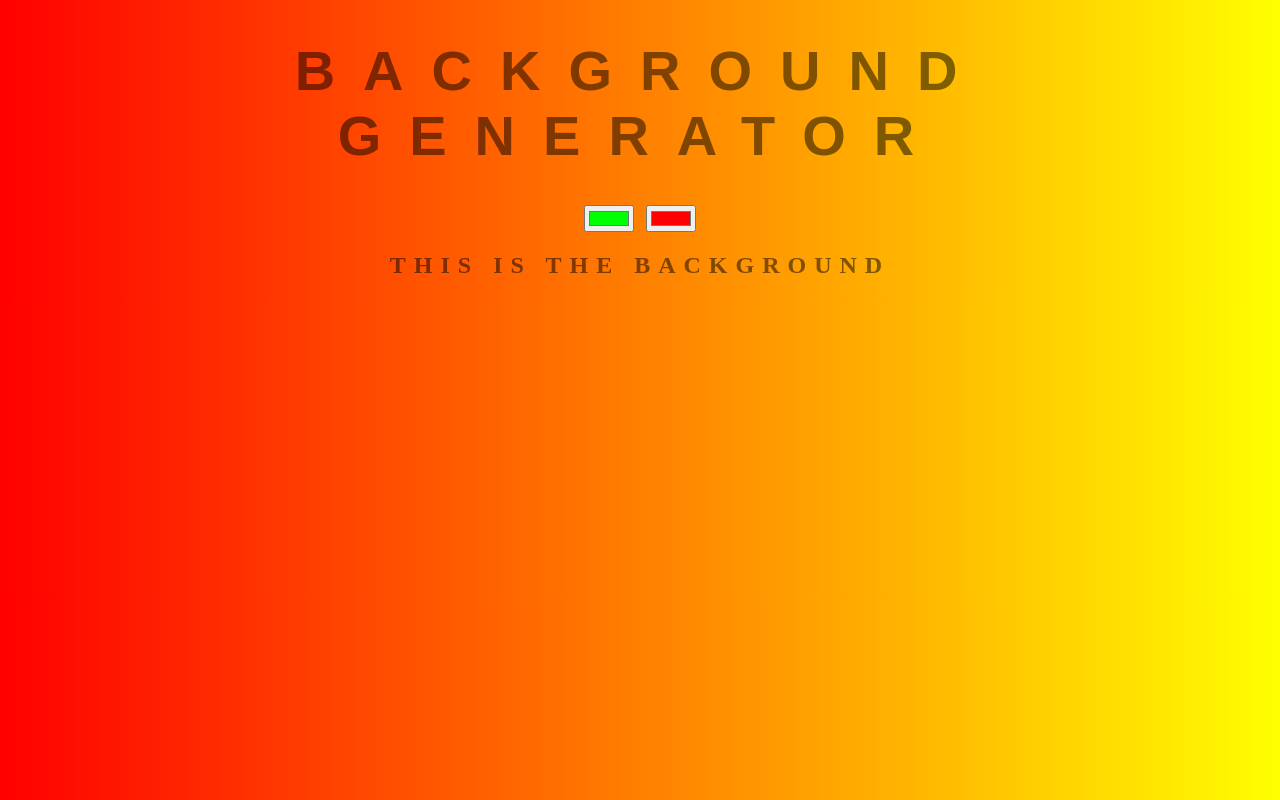
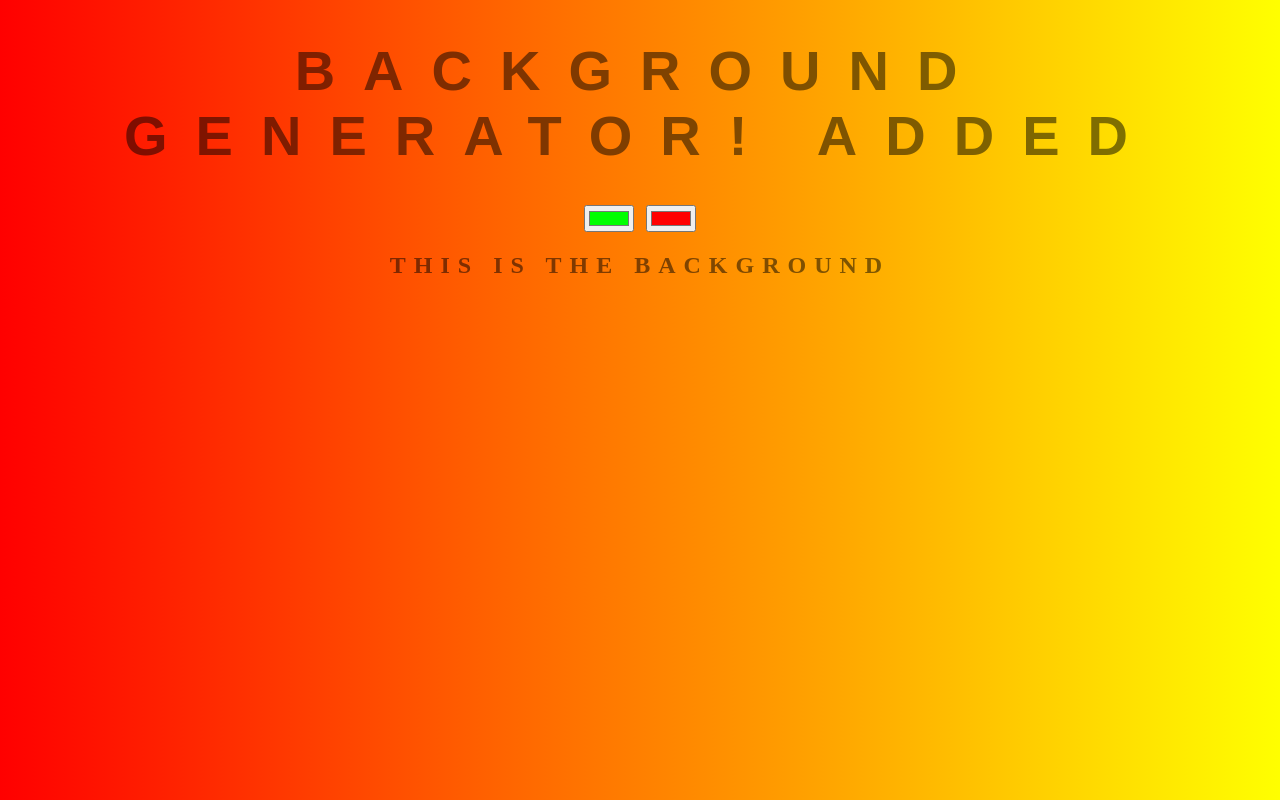
Before and after one commit to Dice-k5599/background_generator, a plain HTML site: page index.html in a window 1280 px wide. Drawn offline with Linux system fonts and the light colour scheme.

Commit message:
added added

```diff
--- a/index.html
+++ b/index.html
@@ -5,7 +5,7 @@
 	<link rel="stylesheet" type="text/css" href="style.css">
 </head>
 <body id="gradient">
-	<h1>Background Generator</h1>
+	<h1>Background Generator! Added</h1>
 	<input class="color1" type="color" name="color1" value="#00ff00">
 	<input class="color2" type="color" name="color2" value="#ff0000">
 	<h2>This is the Background</h2>
```
